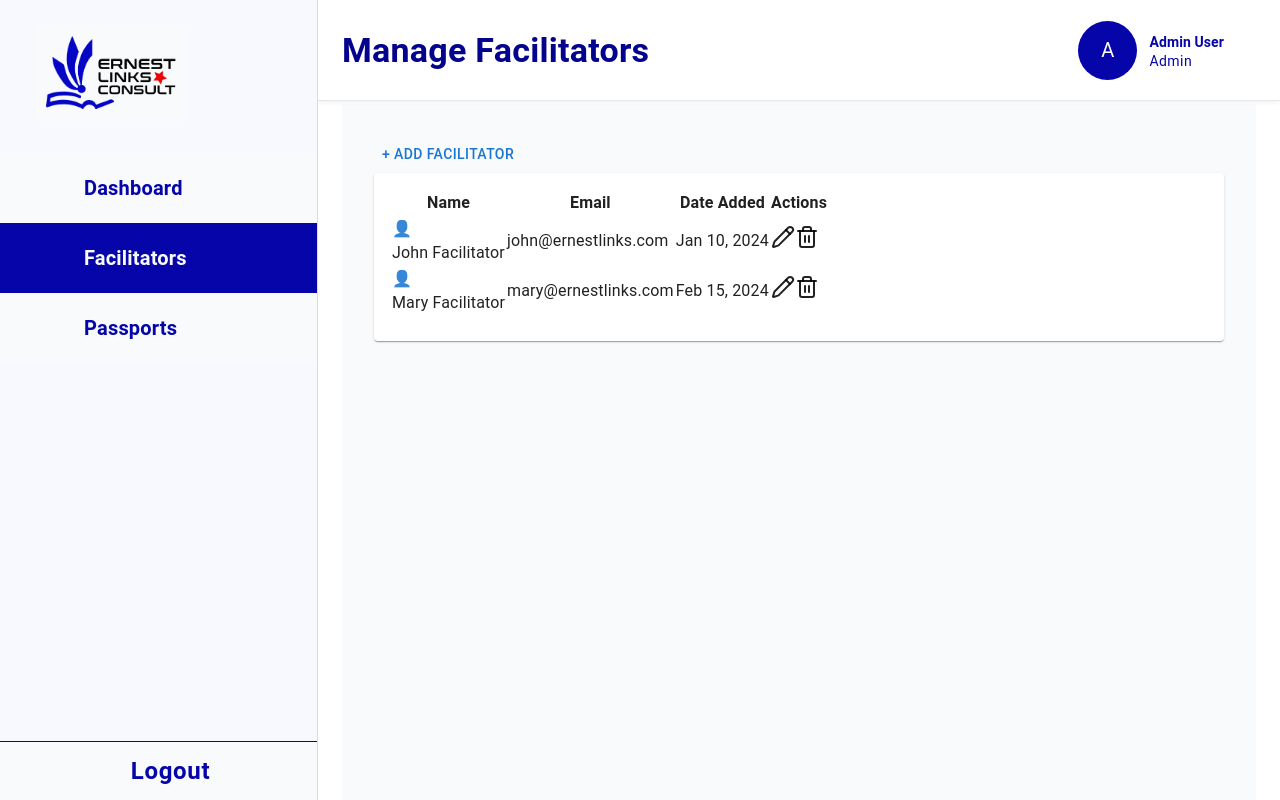
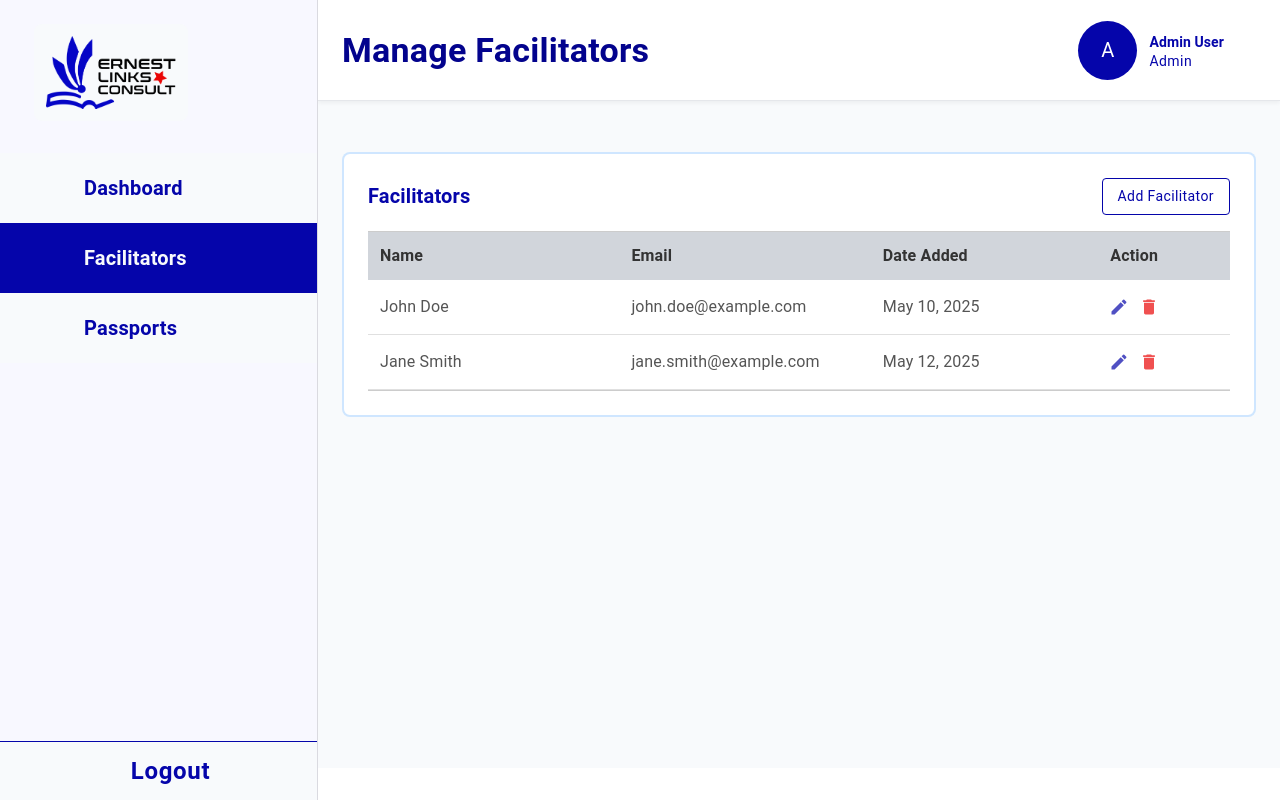
Before and after one commit to ernestlinks-consult/ErnestlinkFrontend, a Next.js app in the folder ernestlink/: page /superadmin in a window 1280 px wide. Both pictures are taken after a click on the item "Facilitators". Built offline with nearby package versions, Linux system fonts and the light colour scheme; some icons are missing.

Commit message:
Facilitator done

```diff
--- /dev/null
+++ b/ernestlink/app/components/AddFacilitatorForm.js
@@ -0,0 +1,166 @@
+import React from "react";
+import {
+  Dialog,
+  DialogTitle,
+  DialogContent,
+  DialogActions,
+  TextField,
+  Button,
+  InputAdornment,
+  IconButton,
+} from "@mui/material";
+import { Visibility, VisibilityOff } from "@mui/icons-material";
+
+const FacilitatorForm = ({ open, onClose, onAdd, onEdit, editData }) => {
+  const [form, setForm] = React.useState({
+    name: "",
+    email: "",
+    password: "",
+  });
+
+  const handleChange = (e) => {
+    setForm({ ...form, [e.target.name]: e.target.value });
+  };
+
+  React.useEffect(() => {
+    if (editData) {
+      setForm({
+        name: editData.name || "",
+        email: editData.email || "",
+        password: editData.password || "",
+      });
+    } else {
+      // Reset the form if it's not edit mode
+      setForm({
+        name: "",
+        email: "",
+        password: "",
+      });
+    }
+  }, [editData]);
+
+  React.useEffect(() => {
+    if (!open) {
+      setShowPassword(false);
+    }
+  }, [open]);
+
+  const handleSubmit = () => {
+    const facilitator = {
+      id: editData ? editData.id : Date.now(),
+      name: form.name,
+      email: form.email,
+      password: form.password,
+      dateAdded: editData
+        ? editData.dateAdded
+        : new Date().toLocaleDateString(),
+    };
+
+    if (editData) {
+      onEdit(facilitator);
+    } else {
+      onAdd(facilitator);
+    }
+
+    onClose();
+  };
+
+  const [showPassword, setShowPassword] = React.useState(false);
+
+  const togglePasswordVisibility = () => {
+    setShowPassword((prev) => !prev);
+  };
+
+  return (
+    <Dialog open={open} onClose={onClose}>
+      <DialogTitle>Add Facilitator</DialogTitle>
+      <DialogContent>
+        <TextField
+          fullWidth
+          label="Name"
+          name="name"
+          margin="normal"
+          value={form.name}
+          onChange={handleChange}
+        />
+        <TextField
+          fullWidth
+          label="Email"
+          name="email"
+          type="email"
+          margin="normal"
+          value={form.email}
+          onChange={handleChange}
+        />
+        {/* <TextField
+          fullWidth
+          label="Password"
+          name="password"
+          type="password"
+          margin="normal"
+          value={form.password}
+          onChange={handleChange}
+        /> */}
+        <TextField
+          fullWidth
+          label="Password"
+          name="password"
+          type={showPassword ? "text" : "password"}
+          margin="normal"
+          value={form.password}
+          onChange={handleChange}
+          InputProps={{
+            endAdornment: (
+              <InputAdornment position="end">
+                <IconButton
+                  sx={{
+                    color: "#d1d5dg",
+                    "&:hover": {
+                      color: "oklch(27.9% 0.041 260.031)",
+                    },
+                  }}
+                  onClick={togglePasswordVisibility}
+                  edge="end">
+                  {showPassword ? <VisibilityOff /> : <Visibility />}
+                </IconButton>
+              </InputAdornment>
+            ),
+          }}
+        />
+      </DialogContent>
+      <DialogActions>
+        <Button
+          onClick={onClose}
+          sx={{
+            color: "oklch(27.9% 0.041 260.031)",
+            borderColor: "#d1d5db",
+            textTransform: "none",
+            "&:hover": {
+              color: "oklch(27.9% 0.041 260.031)",
+              borderColor: "oklch(27.9% 0.041 260.031)",
+              bgcolor: "#D1D5DB",
+            },
+          }}
+          variant="outlined">
+          Cancel
+        </Button>
+        <Button
+          onClick={handleSubmit}
+          variant="outlined"
+          sx={{
+            color: "#0505AA",
+            borderColor: "#0505AA",
+            textTransform: "none",
+            "&:hover": {
+              bgcolor: "#0505AA",
+              color: "#fff",
+            },
+          }}>
+          Submit
+        </Button>
+      </DialogActions>
+    </Dialog>
+  );
+};
+
+export default FacilitatorForm;
--- a/ernestlink/app/components/FacilatorDashboard.js
+++ b/ernestlink/app/components/FacilatorDashboard.js
@@ -14,7 +14,7 @@ export default function FacilatorDashboard() {
   return (
     <Container
       maxWidth="xl"
-      sx={{ py: 4, width: "100%", overflow: "auto", height: "80vh", pb: 5 }}>
+      sx={{ py: 1, width: "100%", overflow: "auto", height: "80vh", pb: 5 }}>
       <Box sx={{ mb: 4, overflow: "auto" }}>
         <Typography
           variant="h4"
--- a/ernestlink/app/components/Facilitators.js
+++ b/ernestlink/app/components/Facilitators.js
@@ -1,73 +1,210 @@
-import React from "react";
-import { Box, Grid, Paper, Typography, Button } from "@mui/material";
-import { Card, CardContent } from "@mui/material";
-import { Pencil, Trash2 } from "lucide-react";
+"use client";
+
+import { React, useState } from "react";
+import { Box, Typography, Button, IconButton, Tooltip } from "@mui/material";
+import { Edit, Delete } from "@mui/icons-material";
+import FacilitatorForm from "./AddFacilitatorForm";
 
 const facilitators = [
   {
-    name: "John Facilitator",
-    email: "john@ernestlinks.com",
-    dateAdded: "Jan 10, 2024",
+    name: "John Doe",
+    email: "john.doe@example.com",
+    dateAdded: "May 10, 2025",
   },
   {
-    name: "Mary Facilitator",
-    email: "mary@ernestlinks.com",
-    dateAdded: "Feb 15, 2024",
+    name: "Jane Smith",
+    email: "jane.smith@example.com",
+    dateAdded: "May 12, 2025",
   },
 ];
 
-export default function Facilitators({ title }) {
+export default function Facilitators() {
+  const [open, setOpen] = useState(false);
+  // const [facilitators, setFacilitators] = useState([]);
+  const [facilitators, setFacilitators] = useState([
+    {
+      id: 1,
+      name: "John Doe",
+      email: "john.doe@example.com",
+      dateAdded: "May 10, 2025",
+    },
+    {
+      id: 2,
+      name: "Jane Smith",
+      email: "jane.smith@example.com",
+      dateAdded: "May 12, 2025",
+    },
+  ]);
+
+  const handleAddFacilitator = (newFacilitator) => {
+    setFacilitators((prev) => [
+      ...prev,
+      {
+        ...newFacilitator,
+        id: Date.now(),
+        dateAdded: new Date().toLocaleDateString(),
+      },
+    ]);
+    setOpen(false);
+  };
+
+  const handleDeleteFacilitator = (idToDelete) => {
+    setFacilitators((prev) => prev.filter((f) => f.id !== idToDelete));
+  };
+
+  const [editFacilitator, setEditFacilitator] = useState(null);
+
+  const handleEditClick = (facilitator) => {
+    setEditFacilitator(facilitator);
+    setOpen(true);
+  };
+
+  const handleEditFacilitator = (updatedFacilitator) => {
+    setFacilitators((prev) =>
+      prev.map((f) =>
+        f.id === updatedFacilitator.id ? { ...f, ...updatedFacilitator } : f
+      )
+    );
+    setOpen(false);
+    setEditFacilitator(null);
+  };
+
   return (
     <Box
       sx={{
-        p: { xs: 2, sm: 2, md: 3, lg: 4 },
-        bgcolor: "#F8FAFC",
-        minHeight: "1000vh",
-        overflowY: { xs: "auto", sm: "auto", md: "auto", lg: "visible" },
+        py: 1,
+        width: "100%",
+        overflow: "auto",
+        height: "80vh",
+        pb: 5,
       }}>
-      <div className="p-6">
-        <div className="flex justify-between items-center mb-6">
-          <Button className="bg-blue-900 hover:bg-blue-800 text-white">
-            + Add Facilitator
+      <Box
+        sx={{
+          flex: 1,
+          minHeight: { xs: "30px", sm: "10vh" },
+          mt: 5,
+          p: 3,
+          border: "2px solid #007BFF30",
+          borderRadius: 2,
+          bgcolor: "#fff",
+        }}>
+        <Box
+          display="flex"
+          justifyContent="space-between"
+          alignItems="center"
+          mb={2}>
+          <Typography variant="h6" sx={{ fontWeight: 600, color: "#0505AA" }}>
+            Facilitators
+          </Typography>
+          <Button
+            variant="outlined"
+            sx={{
+              color: "#0505AA",
+              borderColor: "#0505AA",
+              textTransform: "none",
+              fontWeight: 400,
+              "&:hover": {
+                bgcolor: "#0505AA",
+                color: "#fff",
+              },
+            }}
+            onClick={() => setOpen(true)}>
+            Add Facilitator
           </Button>
-        </div>
-        <Card>
-          <CardContent className="p-0">
-            <table className="w-full text-left border-collapse">
-              <thead className="bg-gray-100 text-gray-600 text-sm">
-                <tr>
-                  <th className="px-6 py-3">Name</th>
-                  <th className="px-6 py-3">Email</th>
-                  <th className="px-6 py-3">Date Added</th>
-                  <th className="px-6 py-3">Actions</th>
-                </tr>
-              </thead>
-              <tbody>
-                {facilitators.map((f, index) => (
-                  <tr key={index} className="border-t">
-                    <td className="px-6 py-4 flex items-center gap-2">
-                      <div className="bg-gray-200 rounded-full w-8 h-8 flex items-center justify-center text-gray-600">
-                        👤
-                      </div>
-                      {f.name}
-                    </td>
-                    <td className="px-6 py-4 text-sm text-gray-500">
-                      {f.email}
-                    </td>
-                    <td className="px-6 py-4 text-sm text-gray-500">
-                      {f.dateAdded}
-                    </td>
-                    <td className="px-6 py-4 flex gap-4 text-blue-600">
-                      <Pencil className="w-5 h-5 cursor-pointer" />
-                      <Trash2 className="w-5 h-5 text-red-600 cursor-pointer" />
-                    </td>
-                  </tr>
-                ))}
-              </tbody>
-            </table>
-          </CardContent>
-        </Card>
-      </div>
+
+          <FacilitatorForm open={open} onClose={() => setOpen(false)} />
+        </Box>
+
+        <Box
+          sx={{
+            overflowX: "auto",
+            borderTop: "1px solid #ccc",
+            borderBottom: "1px solid #ccc",
+          }}>
+          {/* Table Header */}
+          <Box
+            sx={{
+              display: "flex",
+              minWidth: "800px",
+              bgcolor: "#D1D5DB",
+              p: 1.5,
+              fontWeight: "bold",
+              color: "#333",
+            }}>
+            <Box width="30%">Name</Box>
+            <Box width="30%">Email</Box>
+            <Box width="20%">Date Added</Box>
+            <Box width="20%" textAlign="center">
+              Action
+            </Box>
+          </Box>
+
+          {/* Table Body */}
+          {facilitators.length === 0 ? (
+            <Box sx={{ minHeight: "100px", p: 2, color: "#777" }}>
+              No facilitators added yet.
+            </Box>
+          ) : (
+            facilitators.map((f, index) => (
+              <Box
+                key={f.id}
+                sx={{
+                  display: "flex",
+                  minWidth: "800px",
+                  alignItems: "center",
+                  borderBottom: "1px solid #E0E0E0",
+                  p: 1.5,
+                  color: "#555",
+                  "&:hover": { bgcolor: "#f9f9f9" },
+                }}>
+                <Box width="30%">{f.name}</Box>
+                <Box width="30%">{f.email}</Box>
+                <Box width="20%">{f.dateAdded}</Box>
+                <Box width="20%" textAlign="center">
+                  <Tooltip title="Edit">
+                    <IconButton
+                      onClick={() => handleEditClick(f)}
+                      sx={{
+                        color: "rgba(5, 5, 170, 0.7)",
+                        "&:hover": {
+                          color: "rgba(5, 5, 170, 1)",
+                        },
+                      }}
+                      size="small">
+                      <Edit fontSize="small" />
+                    </IconButton>
+                  </Tooltip>
+                  <Tooltip title="Delete">
+                    <IconButton
+                      onClick={() => handleDeleteFacilitator(f.id)}
+                      sx={{
+                        color: "rgba(234, 6, 6, 0.7)",
+                        "&:hover": {
+                          color: "rgba(234, 6, 6, 1)",
+                        },
+                      }}
+                      size="small">
+                      <Delete fontSize="small" />
+                    </IconButton>
+                  </Tooltip>
+                </Box>
+              </Box>
+            ))
+          )}
+        </Box>
+        {/* Modal Form */}
+        <FacilitatorForm
+          // onClose={() => setOpen(false)}
+          open={open}
+          onClose={() => {
+            setOpen(false);
+            setEditFacilitator(null); // Clear edit on close
+          }}
+          onAdd={handleAddFacilitator}
+          onEdit={handleEditFacilitator}
+          editData={editFacilitator}
+        />
+      </Box>
     </Box>
   );
 }
--- a/ernestlink/app/components/SideBar.js
+++ b/ernestlink/app/components/SideBar.js
@@ -186,7 +186,6 @@ export default function DashboardLayout({
   return (
     <Box sx={{ display: "flex" }}>
       <CssBaseline />
-      {/* AppBar with hamburger icon only on mobile */}
       <AppBar
         position="fixed"
         elevation={0}
@@ -230,7 +229,6 @@ export default function DashboardLayout({
                 md: "34px",
               },
             }}>
-            {/* Admin Dashboard */}
             {pageTitle}
           </Typography>
           <Box
@@ -348,7 +346,7 @@ export default function DashboardLayout({
           mt: "80px",
           width: { xs: "100%", sm: `calc(100% - ${drawerWidth}px)` },
         }}>
-        {children || <Typography>Welcome to the Admin Dashboard!</Typography>}
+        {children}
       </Box>
     </Box>
   );
--- a/ernestlink/app/superadmin/page.js
+++ b/ernestlink/app/superadmin/page.js
@@ -53,6 +53,7 @@ export default function Home() {
   const pageTitle = selectedMenuItem?.title ?? selectedMenuItem?.text;
 
   return (
+    <Box sx={{ bgcolor: "#F8FAFC" }}>
       <DashboardLayout
         menuItems={adminMenu}
         selectedMenu={selectedMenu}
@@ -60,5 +61,6 @@ export default function Home() {
         pageTitle={pageTitle}>
         {currentComponent}
       </DashboardLayout>
+    </Box>
   );
 }
```
Also changed, not shown: ernestlink/app/components/AdminDashBoard.js (+6 -5 lines). Lines whose indentation alone changed are shown as unchanged.
